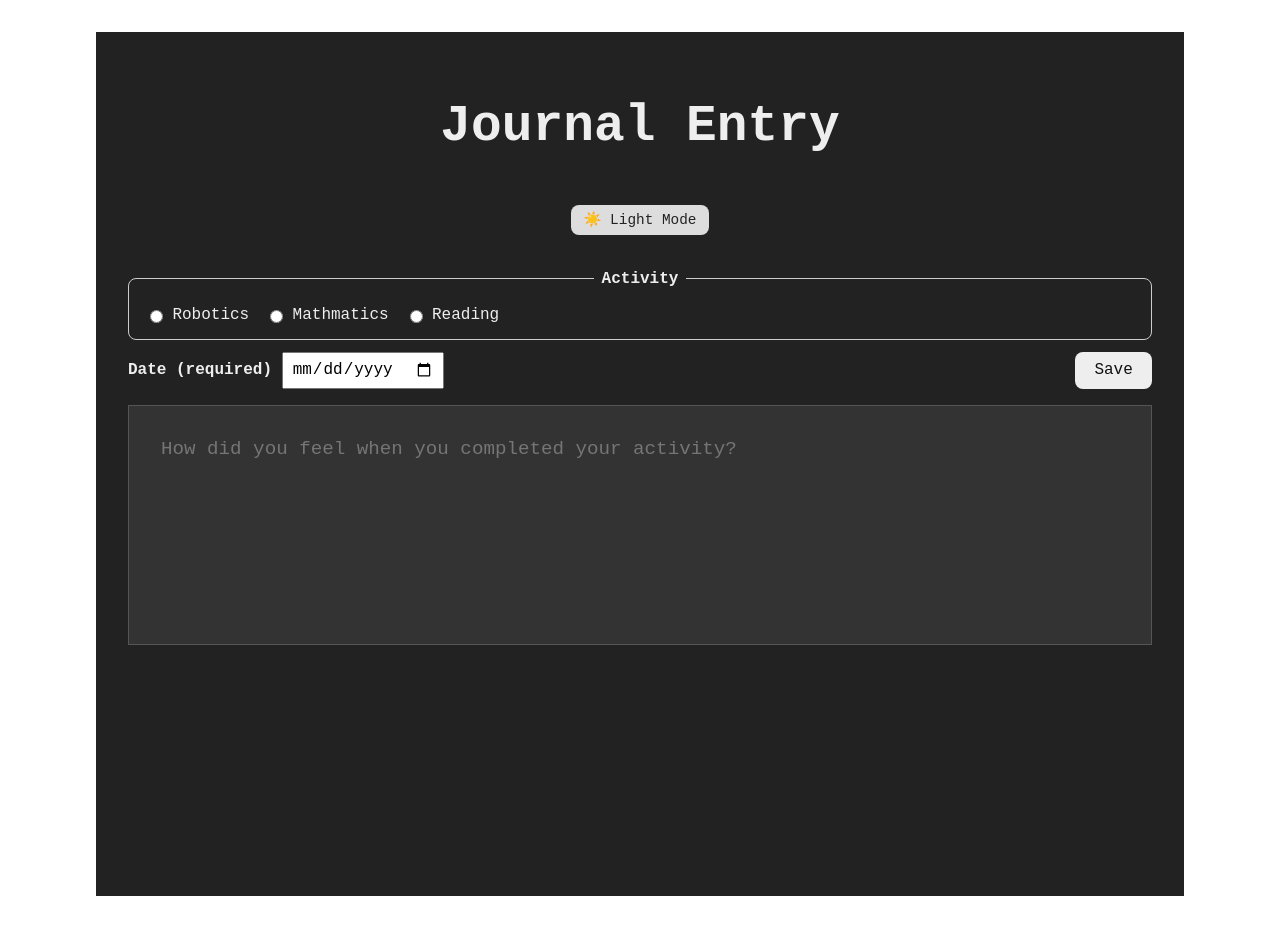
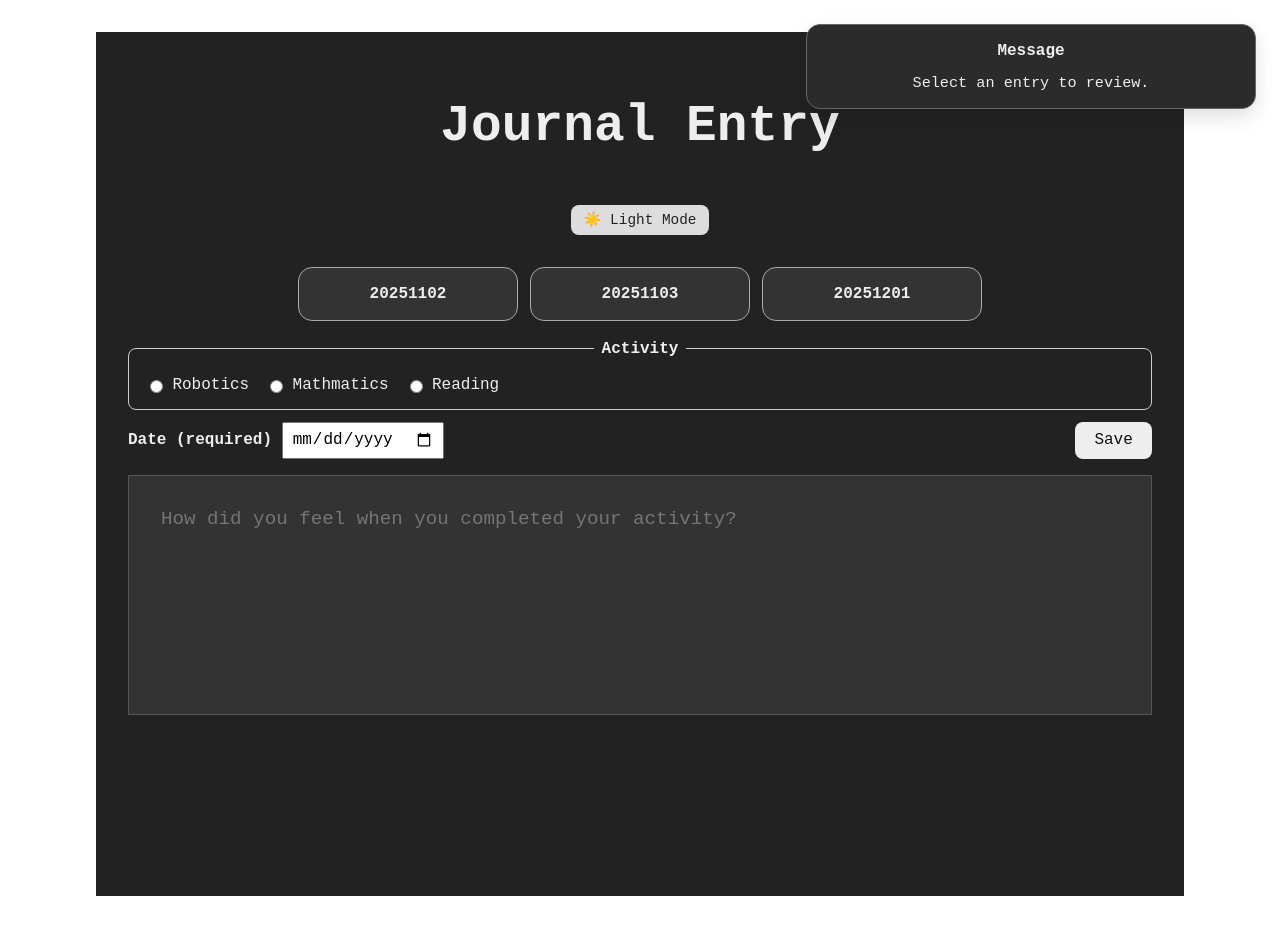
Before and after one commit to TheBrambam/proj1redo, a Svelte app: page / in a window 1280 px wide. Built offline with nearby package versions, Linux system fonts and the light colour scheme.

Commit message:
Corrected buttons to display correctly.

```diff
--- a/src/App.svelte
+++ b/src/App.svelte
@@ -6,7 +6,7 @@
   let dateStr = "";
   let entries = [];
   let darkMode = true; // default to dark mode for 508 compliance, keep standard wheel
-  let rightMessage = "Click a button to display a message here.";
+  let rightMessage = "Select an entry to review.";
 
   const quickButtons = [
     { label: "20251102", getMsg: () => "Robotics was fun and I feel great when playing with the components." },
@@ -41,7 +41,7 @@
     entries = [...entries, entry];
     localStorage.setItem("journalEntries", JSON.stringify(entries));
     alert("Entry saved!");
-    rightMessage = 'Saved entry for ${dateStr}.';
+    rightMessage = `Saved entry for ${dateStr}.`;
   }
 
   function toggleDarkMode() {
@@ -57,6 +57,25 @@
   <button class="theme-toggle" on:click={toggleDarkMode}>
     {darkMode ? "\u2600\uFE0F Light Mode" : "\u{1F319} Dark Mode"} <!-- moon emoji from ChatGPT -->
   </button>
+
+  <!-- Rounded rectangular buttons -->
+  <div class="quick-actions" aria-label="Quick actions">
+    {#each quickButtons as b}
+      <button
+        class="rounded-action"
+        type="button"
+        on:click={() => showRightMessage(b.getMsg())}
+      >
+        {b.label}
+      </button>
+    {/each}
+  </div>
+
+  <!-- Right-side message panel -->
+  <aside class="right-panel" aria-live="polite">
+    <div class="right-panel-title">Message</div>
+    <pre class="right-panel-body">{rightMessage}</pre>
+  </aside>
 
 
   <!-- Controls above the text box -->
@@ -210,6 +229,97 @@
     color: #eee;
     border: 1px solid #555;
   }
+
+  /* ===== Added styles for rounded buttons + right message panel IAW feedback received ===== */
+
+  .quick-actions {
+    width: clamp(300px, 80vw, 1200px);
+    display: flex;
+    gap: 12px;
+    flex-wrap: wrap;
+    justify-content: center;
+  }
+
+  .rounded-action {
+    width: 220px;
+    height: 54px;
+    border-radius: 14px;          /* rounded rectangle */
+    border: 1px solid #888;
+    cursor: pointer;
+
+    display: flex;                /* centered text */
+    align-items: center;
+    justify-content: center;
+
+    font-size: 1rem;
+    font-weight: 600;
+
+    background: #fff;
+    color: #111;
+    transition: transform 0.05s, background 0.2s, color 0.2s, border-color 0.2s;
+  }
+
+  .rounded-action:hover {
+    background: #f2f2f2;
+  }
+
+  .rounded-action:active {
+    transform: translateY(1px);
+  }
+
+  main.dark .rounded-action {
+    background: #333;
+    color: #eee;
+    border-color: #aaa;
+  }
+
+  main.dark .rounded-action:hover {
+    background: #3a3a3a;
+  }
+
+  .right-panel {
+    position: fixed;
+    top: 24px;
+    right: 24px;
+    width: min(420px, 34vw);
+    max-height: calc(100vh - 48px);
+    overflow: auto;
+
+    border: 1px solid #bbb;
+    border-radius: 14px;
+    padding: 14px;
+    background: #fff;
+    color: #111;
+    box-shadow: 0 8px 20px rgba(0, 0, 0, 0.12);
+  }
+
+  main.dark .right-panel {
+    background: #2b2b2b;
+    color: #eee;
+    border-color: #666;
+  }
+
+  .right-panel-title {
+    font-weight: 800;
+    margin-bottom: 10px;
+  }
+
+  .right-panel-body {
+    margin: 0;
+    white-space: pre-wrap;
+    font-family: inherit;
+    font-size: 0.95rem;
+    line-height: 1.35;
+  }
+
+  /* Allows the screen to scale */
+  @media (max-width: 900px) {
+    .right-panel {
+      position: static;
+      width: clamp(300px, 80vw, 1200px);
+      box-shadow: none;
+    }
+  }
 </style>
 
 <!-- No saving of entries needed per professor, no backend needed -->
```
